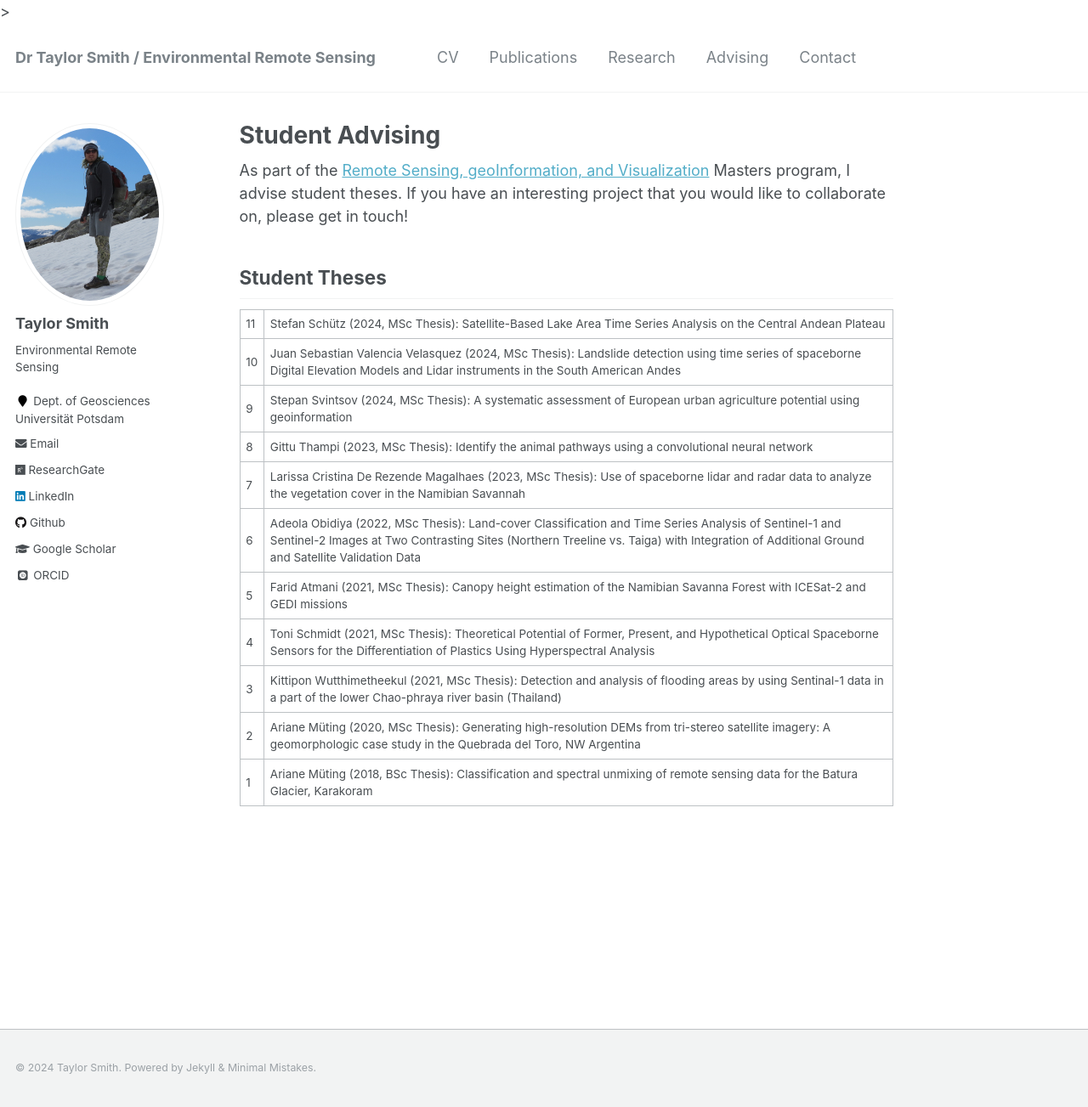
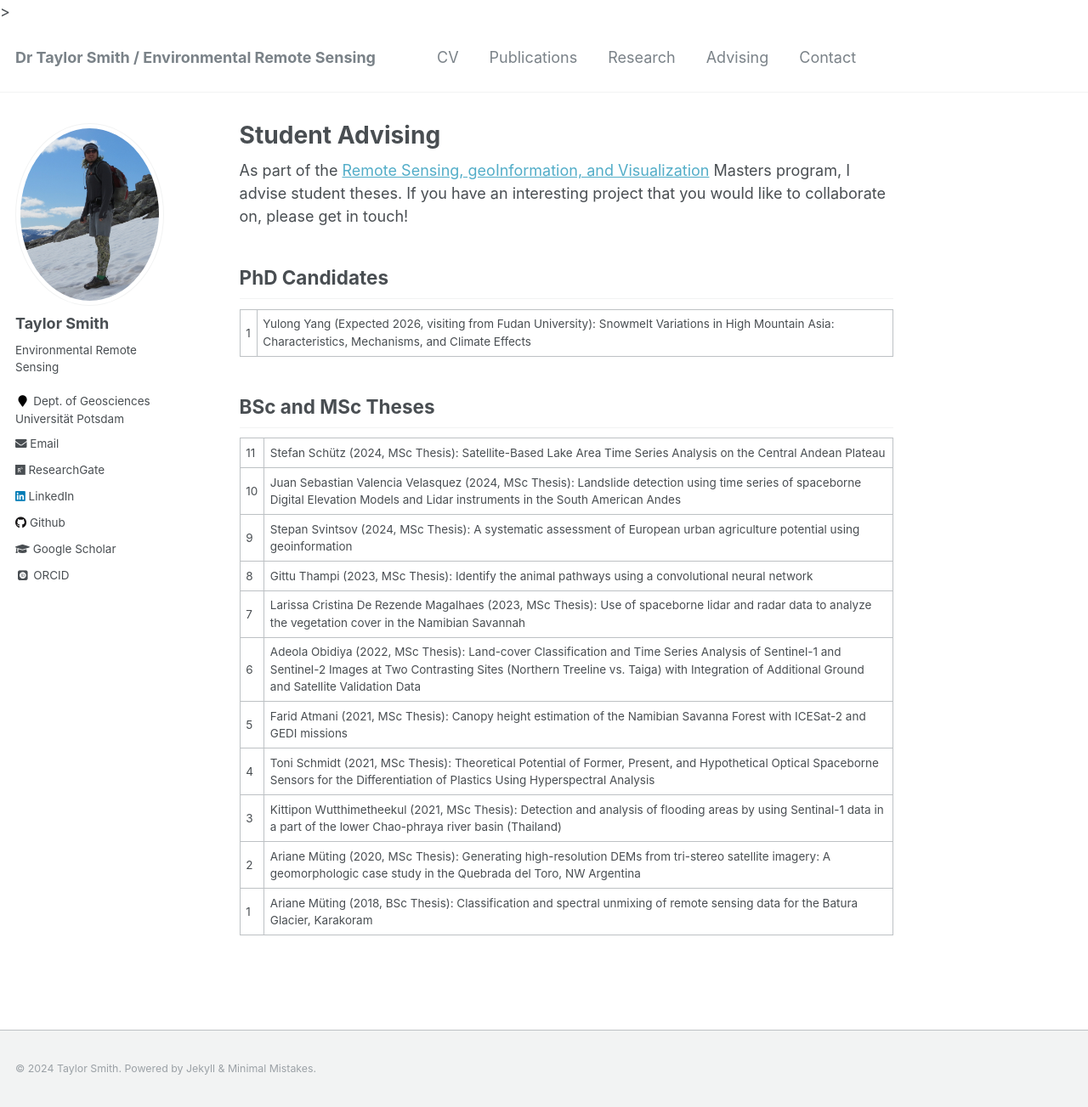
Before and after one commit to tasmi/tasmi.github.io, a Jekyll site: the page built from _pages/advising.md, in a window 1280 px wide and 1303 px high. Shown: the whole window at 85% size. Built offline with Jekyll 4.4.1, drawn with Linux system fonts in a browser that asks for light colours; some web fonts are replaced.

Commit message:
Update advising.md

```diff
--- a/_pages/advising.md
+++ b/_pages/advising.md
@@ -6,7 +6,11 @@ author_profile: true
 
 As part of the [Remote Sensing, geoInformation, and Visualization](https://up-rs-esp.github.io/msc-rsiv/) Masters program, I advise student theses. If you have an interesting project that you would like to collaborate on, please get in touch!
 
-## Student Theses
+## PhD Candidates
+
+1 | Yulong Yang (Expected 2026, visiting from Fudan University): Snowmelt Variations in High Mountain Asia: Characteristics, Mechanisms, and Climate Effects
+
+## BSc and MSc Theses
 
 11 | Stefan Schütz (2024, MSc Thesis): Satellite-Based Lake Area Time Series Analysis on the Central Andean Plateau
 10 | Juan Sebastian Valencia Velasquez (2024, MSc Thesis): Landslide detection using time series of spaceborne Digital Elevation Models and Lidar instruments in the South American Andes
```
